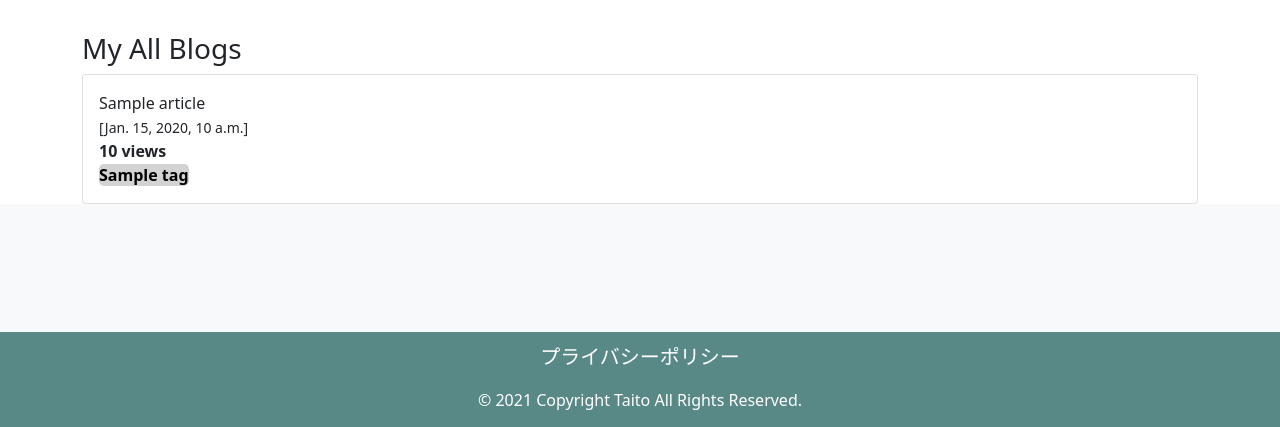
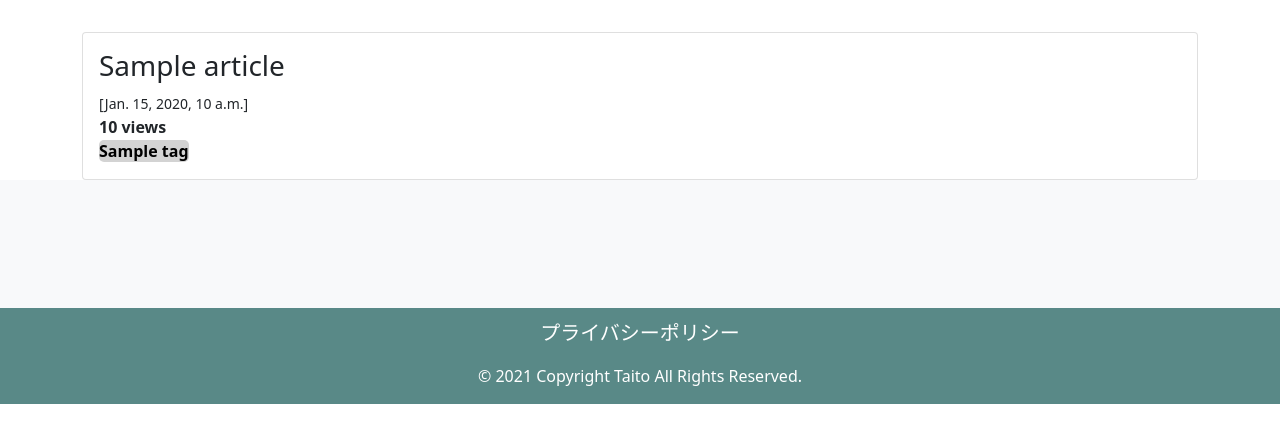
Before and after one commit to Taito-Code/Django-blog, a Django app: template blog/templates/blog/index.html in a window 1280 px wide. Shown: the part 88-515 px from the top of the page. Run offline with Django 3.2, Linux system fonts and the light colour scheme; the template is opened without the code that fills it: most values are stand-ins (such as "Sample title", 1, 10 or a date in 2020).

Commit message:
記事の題名のデザイン変更

```diff
--- a/blog/templates/blog/article_life.html
+++ b/blog/templates/blog/article_life.html
@@ -27,7 +27,10 @@
             <div class="card-body">
                 <div class="row">
                     <div class="col-12">
-                        <a class="text-primary stretched-link" href="{% url 'view_article' article.pk %}">{{ article.title }}</a>
+                        <a class="text-primary stretched-link" href="{% url 'view_article' article.pk %}"></a>
+                    </div>
+                    <div class="col-12">
+                        <h3>{{ article.title }}</h3>
                     </div>
                     <div class="col-12">
                         <small>[{{ article.posted_at }}]</small>
--- a/blog/templates/blog/article_tech.html
+++ b/blog/templates/blog/article_tech.html
@@ -27,7 +27,10 @@
             <div class="card-body">
                 <div class="row">
                     <div class="col-12">
-                        <a class="text-primary stretched-link" href="{% url 'view_article' article.pk %}">{{ article.title }}</a>
+                        <a class="text-primary stretched-link" href="{% url 'view_article' article.pk %}"></a>
+                    </div>
+                    <div class="col-12">
+                        <h3>{{ article.title }}</h3>
                     </div>
                     <div class="col-12">
                         <small>[{{ article.posted_at }}]</small>
--- a/blog/templates/blog/index.html
+++ b/blog/templates/blog/index.html
@@ -15,9 +15,7 @@
 </style>
 {% endblock %}
 
-{% block jumbotron %}
-<h1 class="h3">My All Blogs</h1>
-{% endblock %}
+
 
 {% block body %}
 <div class="row">
@@ -30,7 +28,7 @@
                         <a class="text-primary stretched-link" href="{% url 'view_article' article.pk %}"></a>
                     </div>
                     <div class="col-12">
-                        {{ article.title }}
+                        <h3>{{ article.title }}</h3>
                     </div>
                     <div class="col-12">
                         <small>[{{ article.posted_at }}]</small>
```
